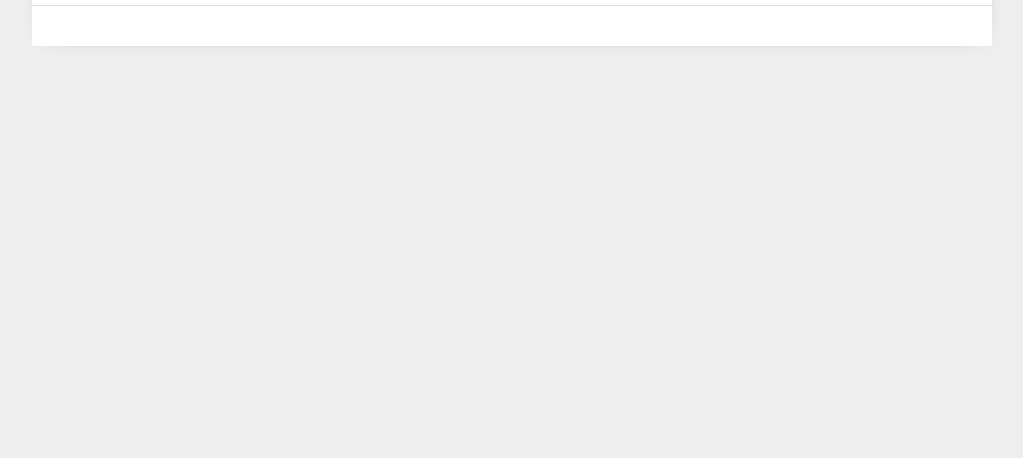
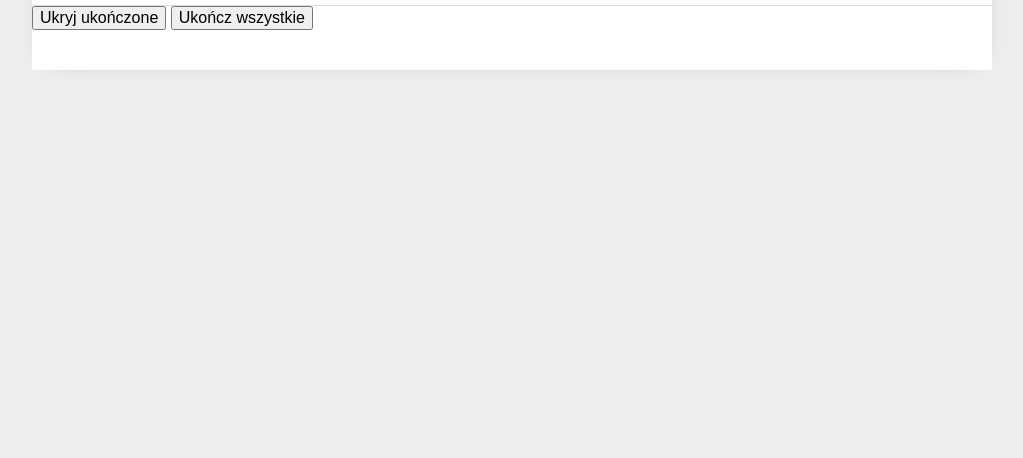
Before and after one commit to PawelSI/To-do-list, a plain HTML site: page index.html in a window 1280 px wide. Shown: the part 342-800 px from the top of the page, without its empty margins (128-1151 px from the left). Drawn offline with Linux system fonts and the light colour scheme.

Commit message:
added hide and finish ttasks buttons

```diff
--- a/index.html
+++ b/index.html
@@ -31,6 +31,8 @@
 
         <section class="section">
             <h2 class="section__header">Lista zadań</h2>
+            <button class="hideDoneTasks js--hide">Ukryj ukończone</button>
+            <button class="finishAllTasks js--finishAll">Ukończ wszystkie</button>
             <div class="section__body">
                 <ul class="tasks js-tasks"></ul>
             </div>
```
